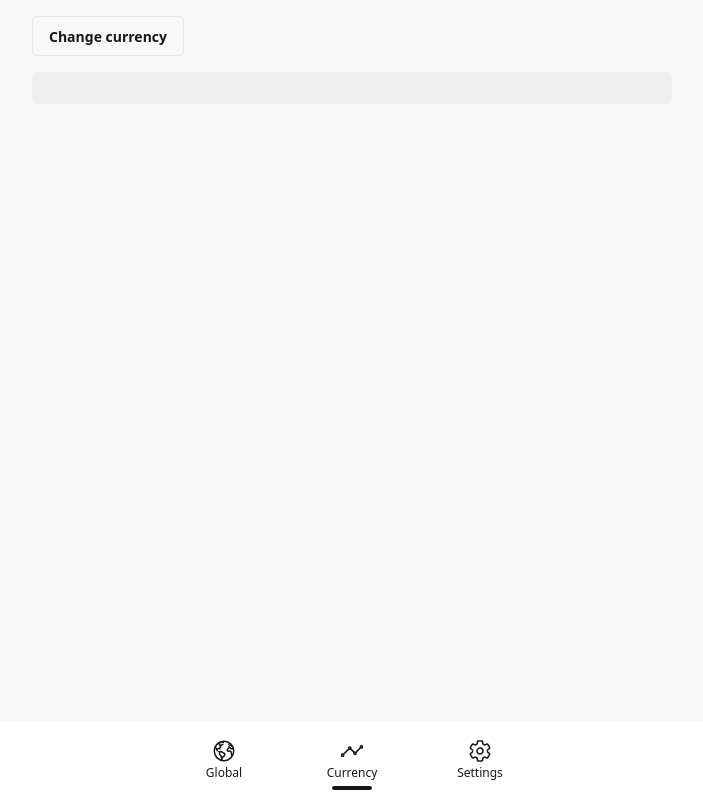
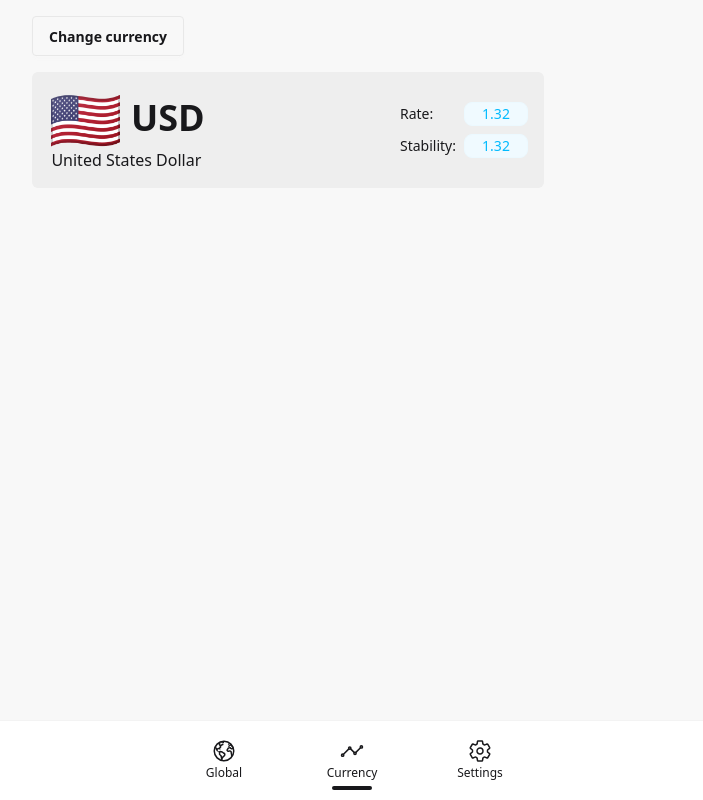
Before and after one commit to MarekGromko/nodeDev-cdd-dashboard, a React (Vite) app: page /currency in a window 1280 px wide. Shown: the whole page, without its empty margins (288-991 px from the left). Built offline with nearby package versions, Linux system fonts and the light colour scheme.

Commit message:
init local page

```diff
--- a/src/api.ts
+++ b/src/api.ts
@@ -89,7 +89,6 @@ export async function fetchGlobalStability(date: Date) {
 }
 
 // single api //
-
 export async function fetchRate(code: string, date: Date) {
     const response = await api.get<Api.Rate>('/rate', {
         params: {
--- a/src/components/CurrencyInfo.tsx
+++ b/src/components/CurrencyInfo.tsx
@@ -1,11 +1,32 @@
+import { getCurrencyFlag } from "../data/flags";
+import { currenciesName } from "../data/namesEn";
+
 interface CurrencyInfoProps {
     code: string;
 }
 
 export default function CurrencyInfo(props: CurrencyInfoProps) {
     return (
-        <div className="bg-base-300 w-full p-4 rounded-md">
-
+        <div className="flex flex-row bg-base-300 max-w-lg p-4 rounded-md gap-8 items-center justify-between">
+            <div className="flex flex-col items-center">
+                <div className="flex flex-row items-center gap-2">
+                    <div className="text-6xl">{getCurrencyFlag(props.code)}</div>
+                    <div className="text-4xl font-bold ">{props.code}</div>
+                </div>
+                <div className="capitalize">
+                    {(currenciesName as any)[props.code] ?? "Unknown currency"}
+                </div>
+            </div>
+            <div className="flex flex-col gap-2">
+                <div className="flex items-center gap-2 text-sm">
+                    <div className="w-14">Rate: </div>
+                    <div className="badge badge-soft badge-info w-16">1.32</div>
+                </div>
+                <div className="flex items-center gap-2 text-sm">
+                    <div className="w-14">Stability: </div>
+                    <div className="badge badge-soft badge-info w-16">1.32</div>
+                </div>
+            </div>
         </div>
     );
 }
--- a/src/components/Graphs/UnstableRates.tsx
+++ b/src/components/Graphs/GlobalStability.tsx
@@ -24,7 +24,7 @@ function makeChart(canvas: HTMLCanvasElement, data: Api.GlobalStability) {
     });
 }
 
-function UnstableRatesChart(props: any) {
+function GlobalStabilityChart(props: any) {
     const canvasRef = useRef<HTMLCanvasElement | null>(null);
     const { state, data } = useChartEffect({
         canvasRef:  canvasRef,
@@ -41,12 +41,12 @@ function UnstableRatesChart(props: any) {
     }
 }
 
-export default function UnstableRates() {
+export default function GlobalStability() {
     return (
         <div>
             <div className="text-lg font-bold m-2">Unstables Rates</div>
             <div className="m-2" style={{aspectRatio: "1.6 / 1"}}>
-                <UnstableRatesChart date={new Date().toISOString()}/>
+                <GlobalStabilityChart date={new Date().toISOString()}/>
             </div>
         </div>
     )
--- /dev/null
+++ b/src/components/Graphs/LocalRates.tsx
@@ -0,0 +1,65 @@
+import {
+    useRef,
+    useState
+} from "react"
+import { fetchGlobalDeltas, type Api } from "../../api"
+import { unwrapTimeframe } from "../../helpers/helpers";
+import type { AxiosError } from "axios";
+import GraphError from "../GraphError";
+import GraphShimmer from "../GraphShimmer";
+import { Chart } from "chart.js/auto";
+import { useChartEffect } from "../../hooks/useChartEffect";
+
+function makeChart(canvas: HTMLCanvasElement, data: Api.GlobalDeltas) {
+    console.log(data);
+    return new Chart(canvas.getContext('2d')!, {
+        type: 'line',
+        options: {
+            aspectRatio: 1.6
+        },
+        data: {
+            labels: data.deltas.map(delta=>new Date(delta.date).toLocaleDateString()),
+            datasets: [{
+                label: "Global currency change of rates",
+                data: data.deltas.map(delta=>delta.delta)
+            }]
+        }
+    });
+}
+
+function GlobalDeltaRatesChart(props: {timeframe: string}) {
+    const canvasRef = useRef<HTMLCanvasElement | null>(null);
+    const {data, state} = useChartEffect<Api.GlobalDeltas>({
+        canvasRef:  canvasRef,
+        fetcher: ()=>fetchGlobalDeltas(...unwrapTimeframe(props.timeframe)),
+        drawer:  (canvas, data)=>makeChart(canvas, data),
+        fetchDeps: [props.timeframe]
+    });
+
+    switch(state) {
+        case 'loading':
+            return <GraphShimmer />;
+        case 'error':
+            return <GraphError axiosError={data as AxiosError} />;
+        case 'ready':
+            return <canvas ref={canvasRef}/>
+    }
+}
+
+export default function LocalRates() {
+    const [timeframe, setTimeframe] = useState("month");
+    return (
+        <div>
+            <div className="text-lg font-bold m-2">Global Delta Rates</div>
+            <select defaultValue="month" className="select p-0 px-4 w-28 h-12" onChange={x=> setTimeframe(x.target.value)}>
+                <option value="week">Week</option>
+                <option value="month">Month</option>
+                <option value="halfyear">Half year</option>
+                <option value="year">Year</option>
+            </select>
+            <div className="m-2" style={{aspectRatio: "1.6 / 1"}}>
+                <GlobalDeltaRatesChart timeframe={timeframe}/>
+            </div>
+        </div>
+    )
+}
--- a/src/data/namesEn.ts
+++ b/src/data/namesEn.ts
@@ -152,4 +152,4 @@ export const currenciesName = {
     "YER": "yemeni rial",
     "ZAR": "south african rand",
     "ZMW": "zambian kwacha"
-} as const;
+};
--- a/src/pages/CurrencyDashboard.tsx
+++ b/src/pages/CurrencyDashboard.tsx
@@ -2,11 +2,13 @@ import { useState } from "react";
 import { currencyList } from "../data/currencies";
 import { getCurrencyFlag } from "../data/flags";
 import CurrencyInfo from "../components/CurrencyInfo";
+import { useSearchParams } from "react-router";
 
 
 export default function GlobalDashboard() {
+    const [searchParams] = useSearchParams({code: 'USD'});
     const [hint, setHint] = useState<string>('');
-    const currencies = currencyList.filter(c=>c.code.toLowerCase().includes(hint.toLowerCase()));
+
     return (<div className="flex flex-col gap-4">
         <div className="drawer">
             <input id="my-drawer-1" type="checkbox" className="drawer-toggle" />
@@ -23,17 +25,21 @@ export default function GlobalDashboard() {
                         className="input mb-4"
                         onChange={e=>setHint(e.target.value)}
                     />
-                    {currencies.map(currency => {
-                        return (
-                            <li key={currency.code}>
-                                <a href={`?code=${currency.code}`}>{getCurrencyFlag(currency.code)} - {currency.code}</a>
-                            </li>
-                        )
-                    })}
+                    {
+                        currencyList
+                        .filter(c=>c.code.toLowerCase().includes(hint.toLowerCase()))
+                        .map(currency => {
+                            return (
+                                <li key={currency.code}>
+                                    <a href={`?code=${currency.code}`}>{getCurrencyFlag(currency.code)} - {currency.code}</a>
+                                </li>
+                            )
+                        })
+                    }
                 </ul>
             </div>
         </div>
-        <CurrencyInfo code="USD" />
+        <CurrencyInfo code={searchParams.get('code')!} />
         <div className="h-32"/>
     </div>);
 }
--- a/src/pages/GlobalDashboard.tsx
+++ b/src/pages/GlobalDashboard.tsx
@@ -1,12 +1,12 @@
 import GlobalDeltaRates from "../components/graphs/GlobalDeltaRates";
 import GlobalRates from "../components/graphs/GlobalRates";
-import UnstableRates from "../components/graphs/UnstableRates";
+import GlobalStability from "../components/graphs/GlobalStability";
 
 export default function GlobalDashboard() {
     return (<>
         <GlobalDeltaRates/>
         <GlobalRates/>
-        <UnstableRates/>
+        <GlobalStability/>
         <div className="h-32"/>
     </>);
 }
```
